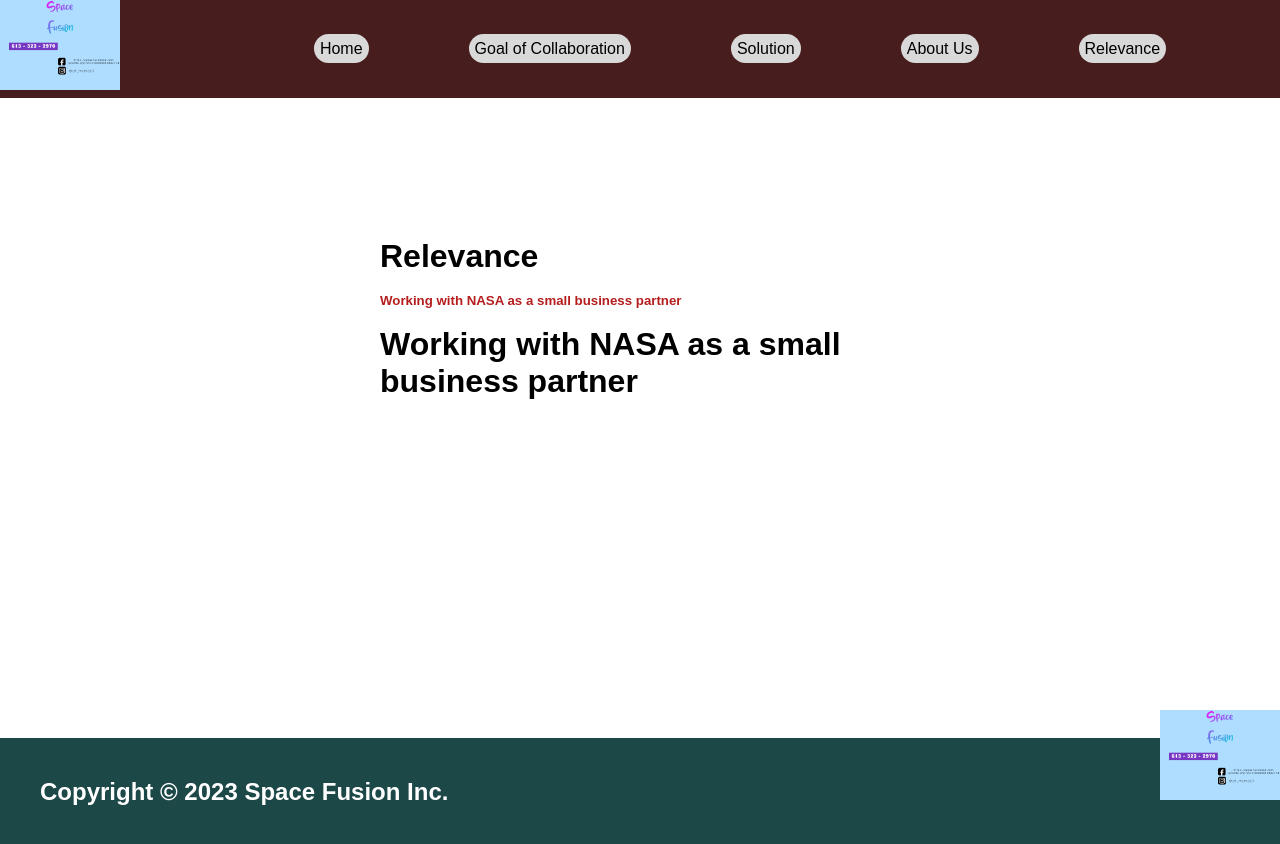
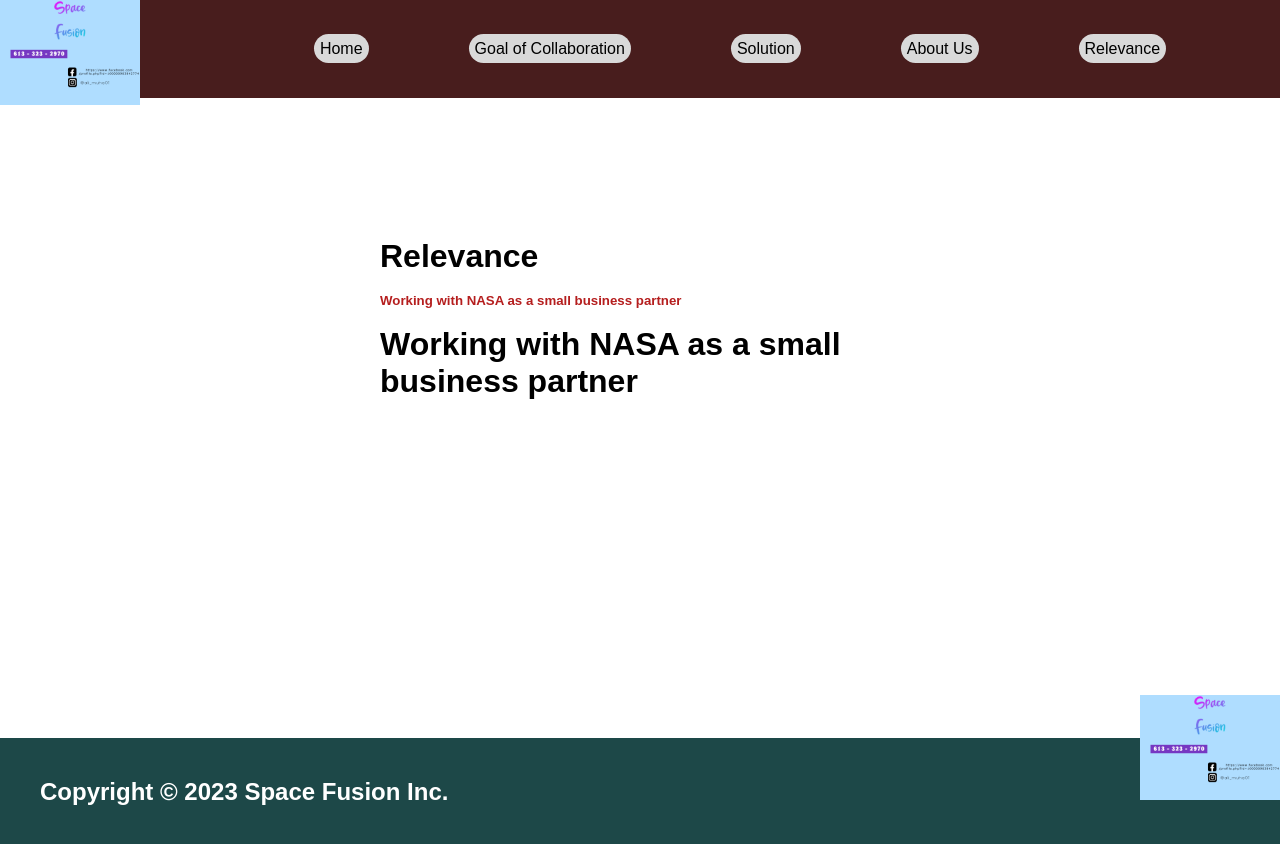
Before and after one commit to Renfrew100/SpaceFusion, a React (Create React App) app in the folder my-app/: page /Relevance in a window 1280 px wide. Built offline with nearby package versions, Linux system fonts and the light colour scheme; no server answers; a web font is replaced by a local one.

Commit message:
slight adjustments to header and footer logos

```diff
--- a/my-app/src/index.css
+++ b/my-app/src/index.css
@@ -30,8 +30,8 @@
   position: fixed;
   display: flex;
   top: 0;
-  max-height: 120px;
-  max-width: 120px;
+  max-height: 140px;
+  max-width: 140px;
   left: 0px;
 }
 
@@ -53,8 +53,8 @@
   position: fixed;
   display:flex;
   bottom: 0;
-  max-height: 120px;
-  max-width: 120px;
+  max-height: 140px;
+  max-width: 140px;
   right: 0px;
 }
 
```
